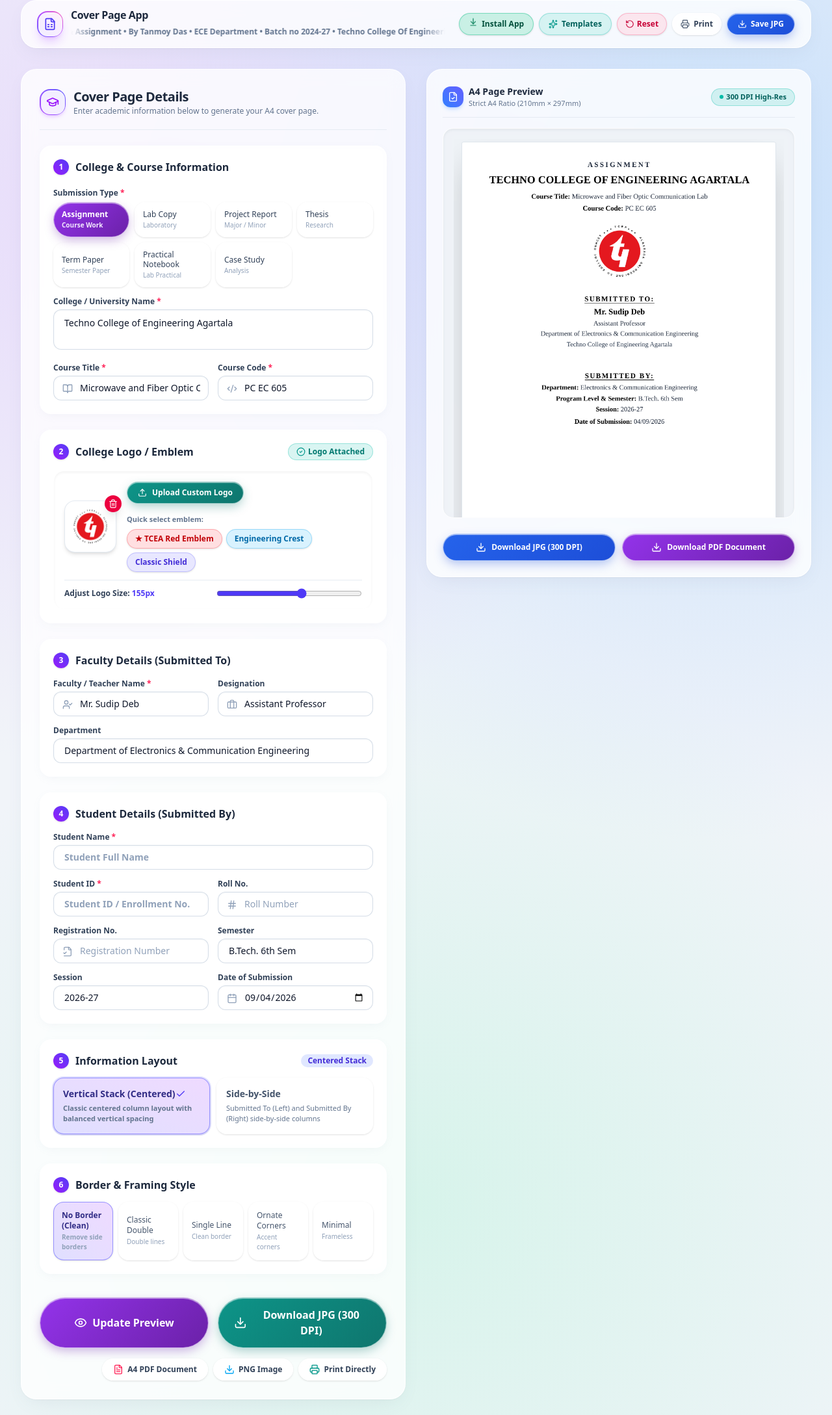
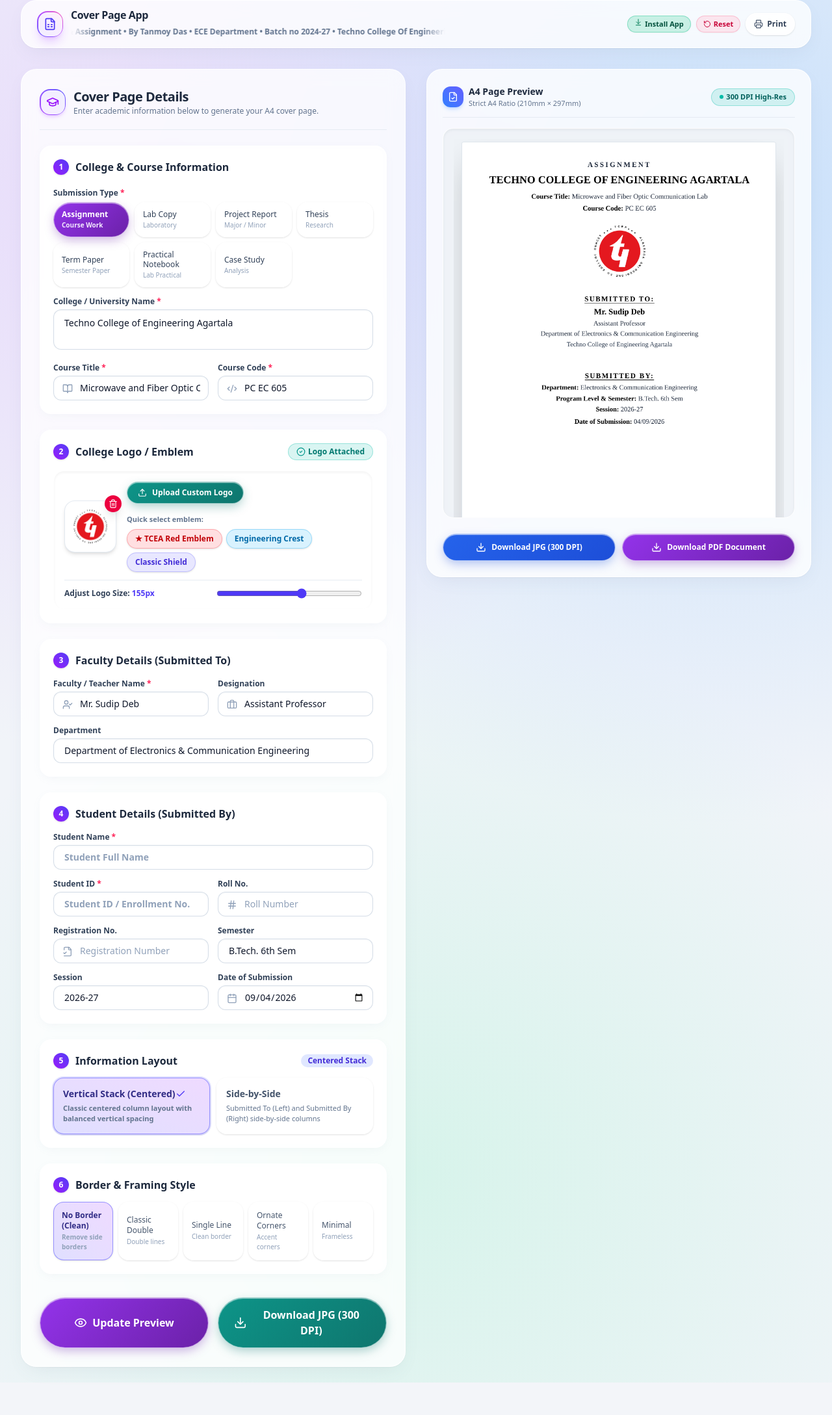
Before and after one commit to ta362/Front-Page, a React (Vite) app: page / in a window 1280 px wide. Shown: the whole page at 65% size. After the commit the page ends 2127 px from the top, so only its background shows below. Built offline with nearby package versions, Linux system fonts and the light colour scheme.

Commit message:
refactor: simplify export UI and update dev server config
- Remove redundant export buttons from CoverForm
- Make export/print handlers optional in component props
- Optimize Navbar UI for compact layout
- Update vite dev server configuration for stability

```diff
--- a/package.json
+++ b/package.json
@@ -4,7 +4,7 @@
   "version": "0.0.0",
   "type": "module",
   "scripts": {
-    "dev": "vite --port=3000 --host=0.0.0.0",
+    "dev": "vite --port 3000 --host 0.0.0.0",
     "build": "vite build",
     "preview": "vite preview",
     "clean": "rm -rf dist server.js",
--- a/src/components/CoverForm.tsx
+++ b/src/components/CoverForm.tsx
@@ -4,7 +4,6 @@
   School,
   BookOpen,
   Code2,
-  FileText,
   UserCheck,
   Briefcase,
   GraduationCap,
@@ -19,7 +18,6 @@
   CheckCircle2,
   Eye,
   Download,
-  Printer,
   RotateCcw,
   Check
 } from 'lucide-react';
@@ -31,9 +29,9 @@
   onChange: (data: Partial<CoverPageFormData>) => void;
   onGeneratePreview: () => void;
   onDownloadJPG: () => void;
-  onDownloadPNG: () => void;
-  onDownloadPDF: () => void;
-  onPrint: () => void;
+  onDownloadPNG?: () => void;
+  onDownloadPDF?: () => void;
+  onPrint?: () => void;
   onClearForm?: () => void;
   onOpenPresets?: () => void;
   isPreviewGenerated: boolean;
@@ -620,37 +618,6 @@
             <span>{isExporting ? 'Generating...' : 'Download JPG (300 DPI)'}</span>
           </button>
         </div>
-
-        {/* Extra Export Formats (PDF, PNG, Print) */}
-        <div className="flex flex-wrap items-center justify-center sm:justify-end gap-2 pt-1">
-          <button
-            type="button"
-            onClick={onDownloadPDF}
-            disabled={!isPreviewGenerated || isExporting}
-            className="px-4 py-2 bg-white/80 hover:bg-white text-slate-700 border border-white rounded-full text-xs font-bold flex items-center gap-1.5 transition-all cursor-pointer shadow-sm backdrop-blur-md"
-          >
-            <FileText className="w-4 h-4 text-rose-500" />
-            <span>A4 PDF Document</span>
-          </button>
-          <button
-            type="button"
-            onClick={onDownloadPNG}
-            disabled={!isPreviewGenerated || isExporting}
-            className="px-4 py-2 bg-white/80 hover:bg-white text-slate-700 border border-white rounded-full text-xs font-bold flex items-center gap-1.5 transition-all cursor-pointer shadow-sm backdrop-blur-md"
-          >
-            <Download className="w-4 h-4 text-sky-500" />
-            <span>PNG Image</span>
-          </button>
-          <button
-            type="button"
-            onClick={onPrint}
-            disabled={!isPreviewGenerated || isExporting}
-            className="px-4 py-2 bg-white/80 hover:bg-white text-slate-700 border border-white rounded-full text-xs font-bold flex items-center gap-1.5 transition-all cursor-pointer shadow-sm backdrop-blur-md"
-          >
-            <Printer className="w-4 h-4 text-teal-600" />
-            <span>Print Directly</span>
-          </button>
-        </div>
       </div>
 
     </div>
--- a/src/components/Navbar.tsx
+++ b/src/components/Navbar.tsx
@@ -1,19 +1,16 @@
 import React from 'react';
 import {
-  Sparkles,
   Printer,
-  Download,
   FileSpreadsheet,
   ArrowDownToLine,
-  RotateCcw,
-  Smartphone
+  RotateCcw
 } from 'lucide-react';
 
 interface NavbarProps {
-  onOpenPresets: () => void;
+  onOpenPresets?: () => void;
   onClearForm: () => void;
   onPrint: () => void;
-  onDownloadJPG: () => void;
+  onDownloadJPG?: () => void;
   onDownloadPDF: () => void;
   isPreviewGenerated: boolean;
   isExporting: boolean;
@@ -64,7 +61,7 @@
 
         {/* Header Action Buttons */}
         <div className="flex items-center gap-1.5 sm:gap-2">
-          {/* Always Visible Install App Button (Identical to user's reference screenshot) */}
+          {/* Compact Install App Button */}
           <button
             type="button"
             onClick={() => {
@@ -74,33 +71,22 @@
                 onOpenInstallModal();
               }
             }}
-            className="flex items-center gap-1.5 px-3 sm:px-3.5 py-1.5 sm:py-2 text-xs font-extrabold text-emerald-900 bg-emerald-500/20 hover:bg-emerald-500/30 active:scale-95 border border-emerald-500/40 rounded-full transition-all cursor-pointer shadow-sm backdrop-blur-md"
+            className="flex items-center gap-1 px-2.5 py-1 text-[11px] font-bold text-emerald-900 bg-emerald-500/20 hover:bg-emerald-500/30 active:scale-95 border border-emerald-500/35 rounded-full transition-all cursor-pointer shadow-xs backdrop-blur-md"
             title="Install Cover Page App on Android / Phone"
           >
-            <ArrowDownToLine className="w-3.5 h-3.5 text-emerald-700 animate-bounce" />
+            <ArrowDownToLine className="w-3 h-3 text-emerald-700 animate-bounce" />
             <span>Install App</span>
           </button>
 
-          {/* Quick Presets Button (Liquid Cyan Pill) */}
-          <button
-            type="button"
-            onClick={onOpenPresets}
-            className="flex items-center gap-1.5 px-2.5 sm:px-3.5 py-1.5 sm:py-2 text-xs font-bold text-teal-800 bg-teal-500/15 hover:bg-teal-500/25 active:scale-95 border border-teal-500/30 rounded-full transition-all cursor-pointer shadow-sm backdrop-blur-md"
-            title="Load university sample presets"
-          >
-            <Sparkles className="w-3.5 h-3.5 text-teal-600" />
-            <span className="hidden sm:inline">Templates</span>
-          </button>
-
-          {/* Header Reset Button */}
+          {/* Compact Header Reset Button */}
           <button
             type="button"
             onClick={onClearForm}
-            className="flex items-center gap-1 px-2.5 sm:px-3 py-1.5 sm:py-2 text-xs font-bold text-rose-700 bg-rose-500/10 hover:bg-rose-500/20 active:scale-95 border border-rose-500/25 rounded-full transition-all cursor-pointer shadow-sm backdrop-blur-md"
+            className="flex items-center gap-1 px-2.5 py-1 text-[11px] font-bold text-rose-700 bg-rose-500/10 hover:bg-rose-500/20 active:scale-95 border border-rose-500/20 rounded-full transition-all cursor-pointer shadow-xs backdrop-blur-md"
             title="Reset and clear all fields"
           >
-            <RotateCcw className="w-3.5 h-3.5" />
-            <span className="hidden md:inline">Reset</span>
+            <RotateCcw className="w-3 h-3" />
+            <span>Reset</span>
           </button>
 
           {/* Direct Print (Desktop / Tablet) */}
@@ -114,21 +100,6 @@
             <Printer className="w-3.5 h-3.5 text-slate-600" />
             <span>Print</span>
           </button>
-
-          {/* Quick Download JPG (Liquid Blue Pill) */}
-          <button
-            type="button"
-            onClick={onDownloadJPG}
-            disabled={!isPreviewGenerated || isExporting}
-            className={`flex items-center gap-1.5 px-3 sm:px-4 py-1.5 sm:py-2 text-xs font-bold liquid-pill-blue cursor-pointer ${
-              isPreviewGenerated && !isExporting
-                ? 'opacity-100 active:scale-95'
-                : 'opacity-60 cursor-not-allowed'
-            }`}
-          >
-            <Download className="w-3.5 h-3.5" />
-            <span>{isExporting ? 'Exporting...' : 'Save JPG'}</span>
-          </button>
         </div>
 
       </div>
```
Also changed, not shown: vite.config.ts (+3 -3 lines).
